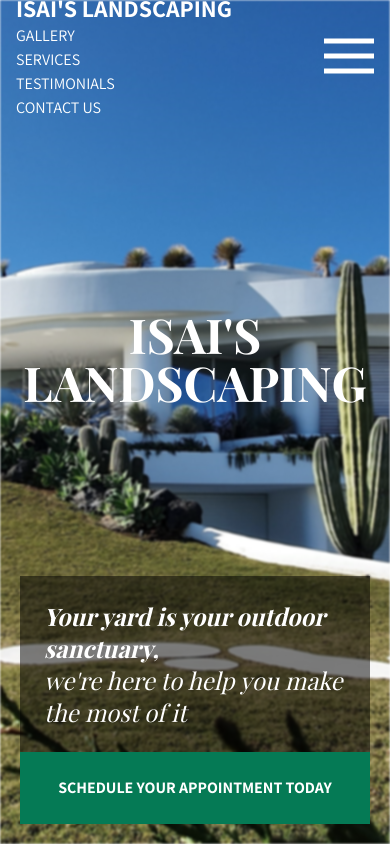
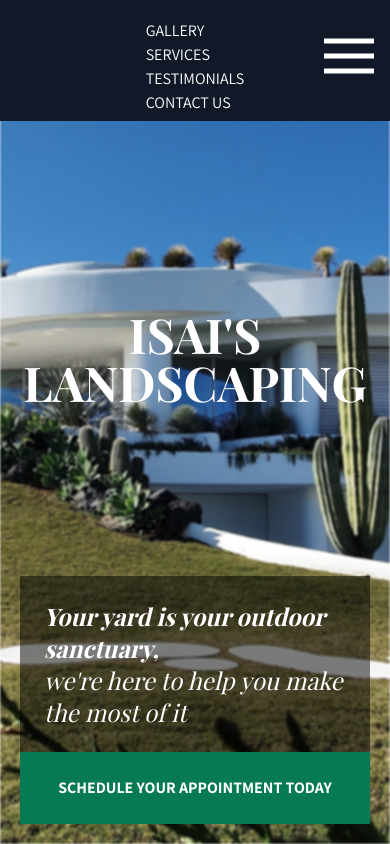
Before and after one commit to PWalis/Landscaping, a React (Vite) app in the folder frontend/: page / in a window 390 px wide. Both pictures are taken after a click on the element 349 px from the left and 56 px from the top of the page. Shown: the top 844 px of the page. Built offline with nearby package versions, Linux system fonts and the light colour scheme.

Commit message:
added animated nav bar for mobile

```diff
--- /dev/null
+++ b/frontend/src/components/UI/DropdownNav.tsx
@@ -0,0 +1,67 @@
+import { type FC } from "react";
+import { motion, AnimatePresence } from "framer-motion";
+import { Link } from "react-router-dom";
+import { HashLink } from "react-router-hash-link";
+
+interface DropdownNavProps {
+  isOpen: boolean;
+  isScrolled: boolean;
+  servicesYPosition: number;
+}
+
+const DropdownNav: FC<DropdownNavProps> = ({
+  isOpen,
+  isScrolled,
+  servicesYPosition,
+}) => {
+  const isGalleryPage = location.pathname === "/gallery";
+
+  const variants = {
+    open: { opacity: 1, y: 0 },
+    closed: { opacity: 0, y: "-100%" },
+  };
+
+  return (
+    <AnimatePresence initial={true} mode="wait">
+      <motion.nav
+        className={`flex justify-center absolute h-[130px] w-full left-0 bg-gray-900`}
+
+        animate={isOpen ? "open" : "closed"}
+        variants={variants}
+      >
+        <ul className="mt-7">
+          {!isGalleryPage ? (
+            <>
+              <li>
+                <Link to="/gallery" className="">
+                  Gallery
+                </Link>
+              </li>
+              <li>
+                <HashLink smooth to="#services">
+                  Services
+                </HashLink>
+              </li>
+              <li>
+                <HashLink smooth to="#testimonials">
+                  Testimonials
+                </HashLink>
+              </li>
+              <li>
+                <Link to="/contact" className="">
+                  contact us
+                </Link>
+              </li>
+            </>
+          ) : (
+            <Link to="/" className="">
+              Home
+            </Link>
+          )}
+        </ul>
+      </motion.nav>
+    </AnimatePresence>
+  );
+};
+
+export default DropdownNav;
--- a/frontend/src/components/UI/Header.tsx
+++ b/frontend/src/components/UI/Header.tsx
@@ -2,9 +2,9 @@ import { type FC, useEffect, useState } from "react";
 import { HashLink } from "react-router-hash-link";
 import { Link, useLocation } from "react-router-dom";
 import smoothscroll from "smoothscroll-polyfill";
-import HamburgerIcon from "../../assets/hamburger-menu.svg"
+import HamburgerIcon from "../../assets/hamburger-menu.svg";
+import DropdownNav from "./DropdownNav";
 smoothscroll.polyfill();
-
 
 interface HeaderProps {
   title: string;
@@ -12,17 +12,21 @@ interface HeaderProps {
   isScrolled: boolean;
 }
 
-const HeaderDesktop: FC<HeaderProps> = ({title, servicesYPosition, isScrolled}) => {
+const HeaderDesktop: FC<HeaderProps> = ({
+  title,
+  servicesYPosition,
+  isScrolled,
+}) => {
   const [isOpen, setIsOpen] = useState(false);
 
   const toggleMenu = () => {
-    setIsOpen(!isOpen)
+    setIsOpen(!isOpen);
   };
 
   const location = useLocation();
 
-  const isGalleryPage = location.pathname === '/gallery';
-  const isHomePage = location.pathname === '/';
+  const isGalleryPage = location.pathname === "/gallery";
+  const isHomePage = location.pathname === "/";
 
   useEffect(() => {
     if (isGalleryPage) {
@@ -31,62 +35,61 @@ const HeaderDesktop: FC<HeaderProps> = ({title, servicesYPosition, isScrolled})
     }
   }, [isGalleryPage]);
 
-
   return (
     <header
-          className={`fixed inset-x-0 pr-4 pl-4 flex flex-row justify-between items-center z-50 bg-gray-900 font-sans2 uppercase transition-all duration-500 ${isScrolled ? (`h-20 ${servicesYPosition < 200 ? "bg-opacity-100 text-gray-100" : "bg-opacity-50 text-gray-100"}`) : "h-28 bg-opacity-0 text-white "}`}>
+      className={`fixed inset-x-0 pr-4 pl-4 flex flex-row justify-between items-center z-50 bg-gray-900 font-sans2 uppercase transition-all duration-500 ${
+        isScrolled
+          ? `h-20 ${
+              servicesYPosition < 200
+                ? "bg-opacity-100 text-gray-100"
+                : "bg-opacity-50 text-gray-100"
+            }`
+          : "h-28 bg-opacity-0 text-white "
+      }`}
+    >
       <div className="sm:flex flex-wrap gap-10 items-baseline relative">
-          <h1 className="font-bold text-2xl "><Link to="/">{title}</Link></h1>
-          <nav className={`hidden text-sm font-bold md:flex md:gap-10 md:flex-row  hover:text-white md:visible`}>
+        <h1 className="font-bold text-2xl ">
+          <Link to="/">{title}</Link>
+        </h1>
+        <nav
+          className={`hidden text-sm font-bold md:flex md:gap-10 md:flex-row  hover:text-white md:visible`}
+        >
           {!isGalleryPage ? (
-                <><Link
-                    to="/gallery"
-                    className=""
-                >
+            <>
+              <Link to="/gallery" className="">
                 Gallery
-                </Link><HashLink smooth to="#services"
-                >
+              </Link>
+              <HashLink smooth to="#services">
                 Services
-                </HashLink><HashLink smooth to="#testimonials"
-                >
+              </HashLink>
+              <HashLink smooth to="#testimonials">
                 Testimonials
-                </HashLink><Link
-                    to="/contact"
-                    className=""
-                >
+              </HashLink>
+              <Link to="/contact" className="">
                 contact us
-                </Link></>
+              </Link>
+            </>
           ) : (
-                <Link to="/" className="">Home</Link>
+            <Link to="/" className="">
+              Home
+            </Link>
           )}
         </nav>
-          {isOpen && <nav className="flex flex-col h-full"><><Link
-                    to="/gallery"
-                    className=""
-                >
-                  Gallery
-                </Link><HashLink smooth to="#services"
-                >
-                  Services
-                </HashLink><HashLink smooth to="#testimonials"
-                >
-                  Testimonials
-                </HashLink><Link
-                    to="/contact"
-                    className=""
-                >
-                  contact us
-                </Link></></nav>}
-
       </div>
-        <div onClick={toggleMenu} className="md:hidden"><img src={HamburgerIcon} alt="Menu" /></div>
+      <div onClick={toggleMenu} className="md:hidden z-50">
+        <img src={HamburgerIcon} alt="Menu" />
+      </div>
 
       <div className="hidden xl:flex xl:gap-2 xl:list-none">
-          {!isGalleryPage &&
-          <Link to="/gallery"
-                className="flex border-2 border-gray-100 text-white text-sm font-bold py-4 px-10 items-center"> View
-            Gallery </Link>
-              }
+        {!isGalleryPage && (
+          <Link
+            to="/gallery"
+            className="flex border-2 border-gray-100 text-white text-sm font-bold py-4 px-10 items-center"
+          >
+            {" "}
+            View Gallery{" "}
+          </Link>
+        )}
         <Link
           to="/makeAppointment"
           className=" text-sm flex bg-green-500/80 font-bold hover:bg-green-500 text-white py-5 px-4 transition duration-200 items-center"
@@ -94,7 +97,7 @@ const HeaderDesktop: FC<HeaderProps> = ({title, servicesYPosition, isScrolled})
           Schedule Your Appointment Today
         </Link>
       </div>
-
+        <DropdownNav isOpen={isOpen} isScrolled={isScrolled} servicesYPosition={servicesYPosition}/>
     </header>
   );
 };
```
Lines whose indentation alone changed are shown as unchanged.
